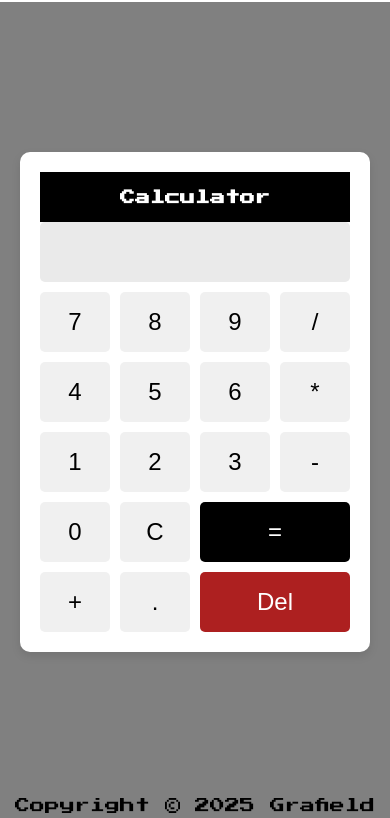
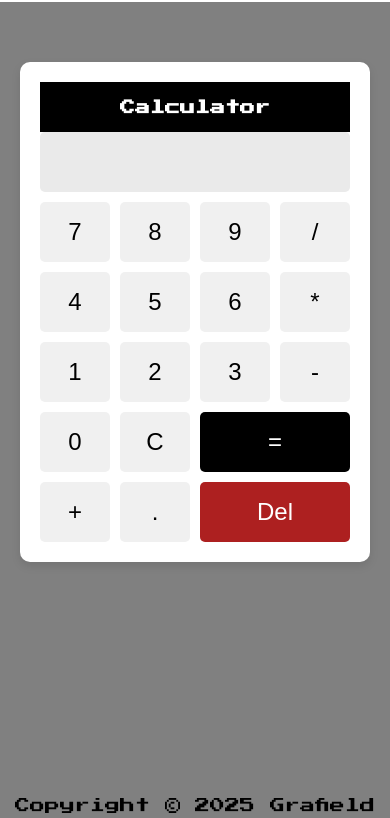
Before and after one commit to Garfieldas/calculator, a plain HTML site: page index.html in a window 390 px wide. Shown: the part 26-844 px from the top of the page. Drawn offline with Linux system fonts and the light colour scheme.

Commit message:
Added media query and readme file for project

```diff
--- a/style/main.css
+++ b/style/main.css
@@ -124,3 +124,9 @@ footer{
     font-family: "Press Start 2P", serif;
     font-size: 15px;
 }
+
+@media only screen and (max-width: 600px){
+    .calculator{
+        margin-top: -90px;
+    }
+}
```
Also changed, not shown: 1 other file.
